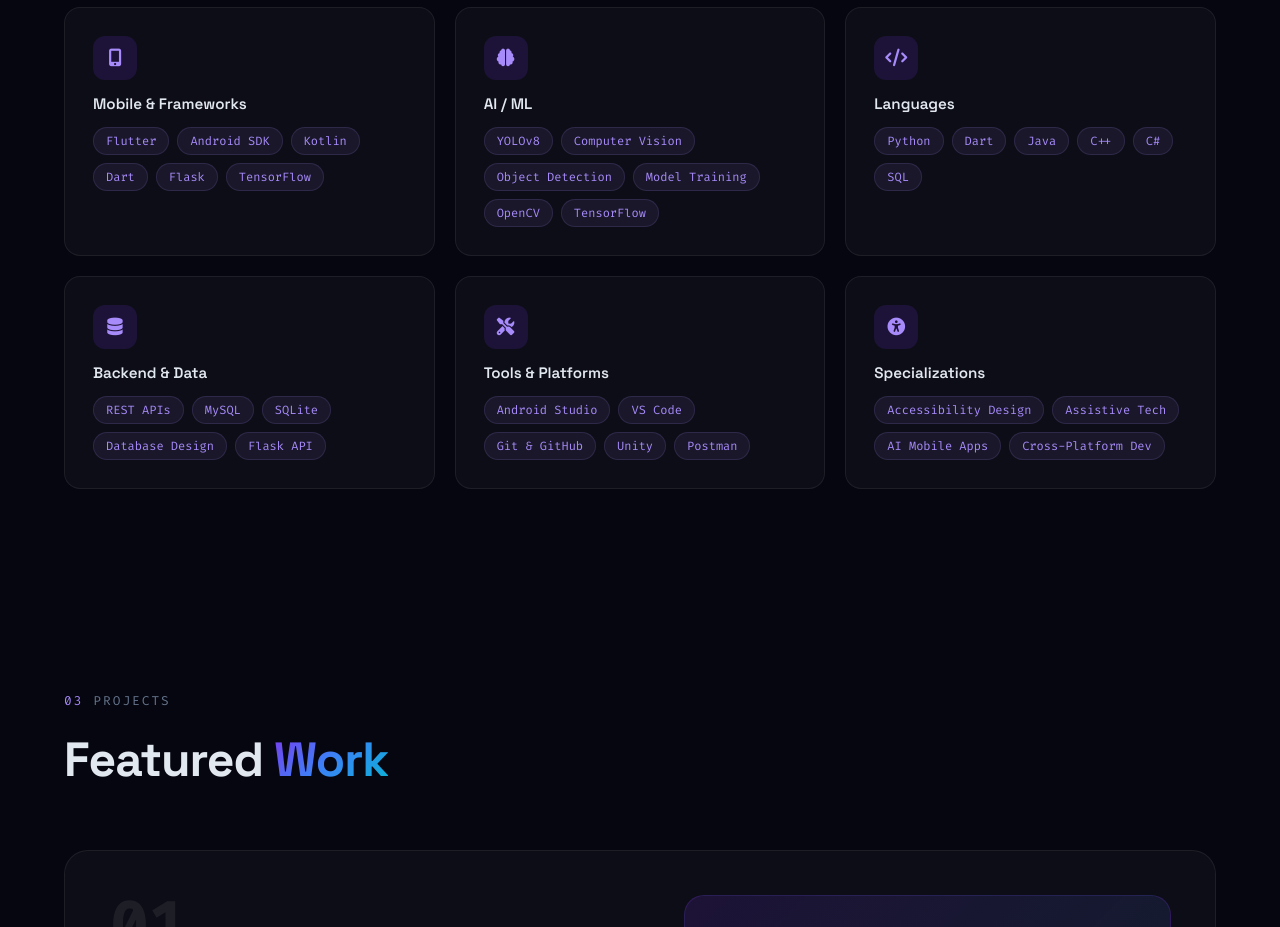
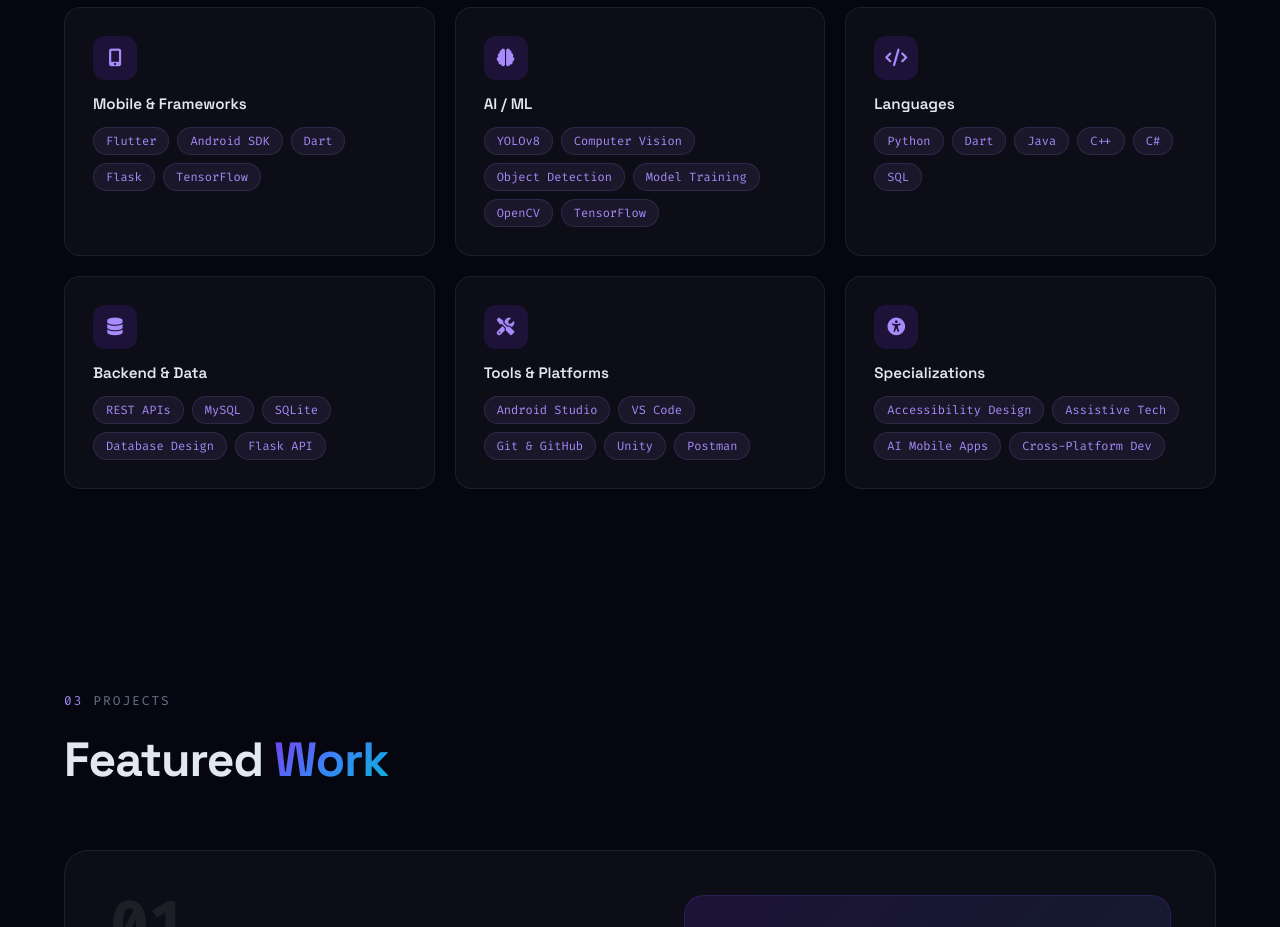
Before and after one commit to smokhood/portfolio, a plain HTML site: page index.html in a window 1280 px wide. Shown: the part 1780-2707 px from the top of the page. Drawn offline with nearby package versions, Linux system fonts and the light colour scheme.

Commit message:
Remove 'Kotlin' from skill tags
Removed 'Kotlin' tag from the skill tags section.

```diff
--- a/index.html
+++ b/index.html
@@ -232,7 +232,6 @@
         <div class="skill-tags">
           <span class="tag">Flutter</span>
           <span class="tag">Android SDK</span>
-          <span class="tag">Kotlin</span>
           <span class="tag">Dart</span>
           <span class="tag">Flask</span>
           <span class="tag">TensorFlow</span>
```
